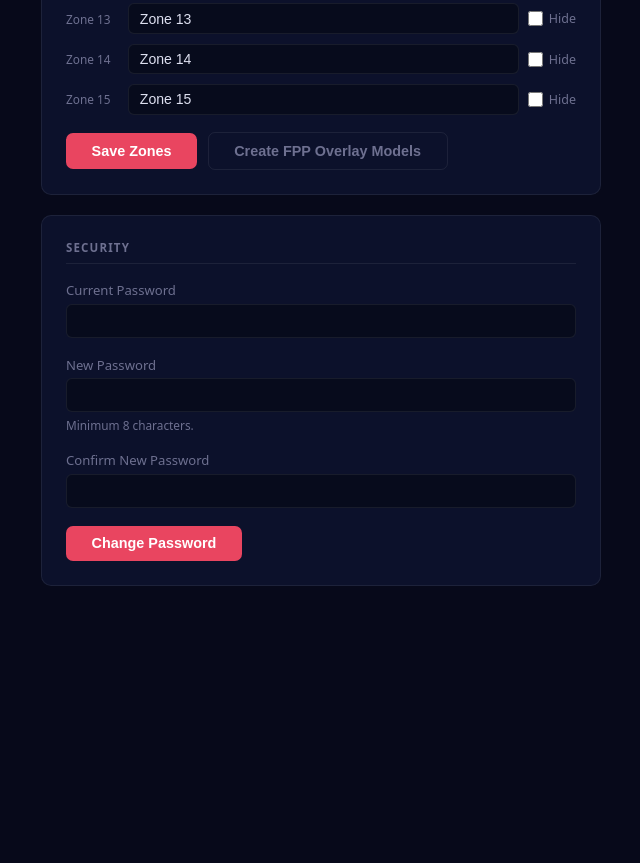
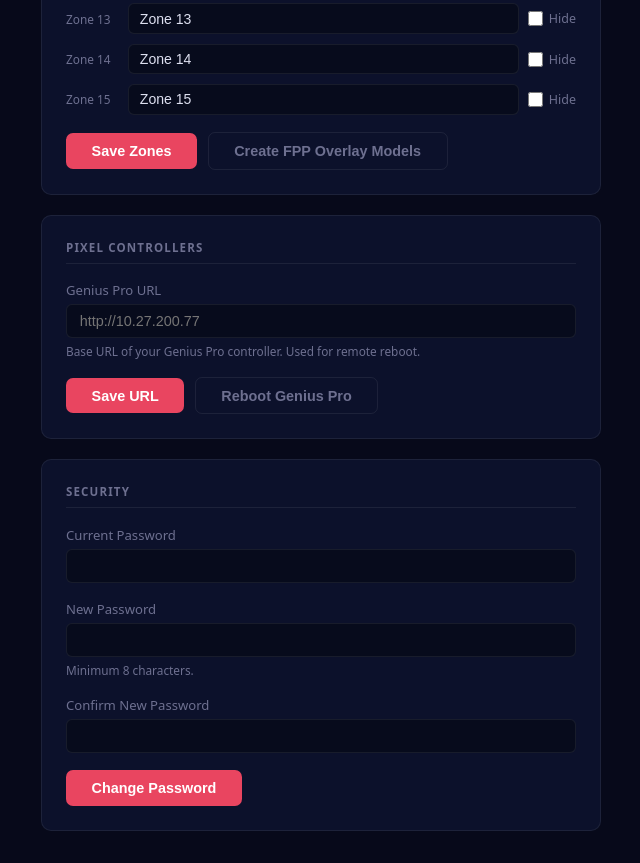
Before and after one commit to BLDSB/fpp-CustomUI, a Flask app: page /settings in a window 1280 px wide. Shown: the part 1891-2754 px from the top of the page, without its empty margins (97-737 px from the left). Before the commit the page ends 2477 px from the top, so only its background shows below. Run offline with Flask 3, Linux system fonts and the light colour scheme; the visitor is signed in with stand-in values (Sample User, id 1); data comes from the database, SQL or seed files in the repository.

Commit message:
Add Genius Pro reboot button to Settings page
Discovers the undocumented GET /api/reboot endpoint on the Genius Pro
pixel controller. Stores the controller URL as an app setting, proxies
the reboot call through Flask, and shows a confirmation modal before
sending the command.

Co-Authored-By: Claude Sonnet 4.6 <noreply@anthropic.com>

```diff
--- a/app/routes/settings.py
+++ b/app/routes/settings.py
@@ -12,7 +12,7 @@ from app.models import AppSetting, ColorButton, SavedColor, Scene, SceneZone, Zo
 
 settings_bp = Blueprint("settings", __name__)
 
-_ALLOWED_KEYS = {"bg_image_url", "logo_url", "site_name", "accent_color", "nav_color", "nav_link_color", "text_color"}
+_ALLOWED_KEYS = {"bg_image_url", "logo_url", "site_name", "accent_color", "nav_color", "nav_link_color", "text_color", "genius_pro_url"}
 _URL_RE    = re.compile(r"^https?://", re.IGNORECASE)
 _COLOR_RE  = re.compile(r"^#[0-9a-fA-F]{6}$")
 
@@ -193,6 +193,24 @@ def create_overlay_models():
     return jsonify({"ok": True})
 
 
+@settings_bp.post("/api/genius/reboot")
+@login_required
+def genius_reboot():
+    import requests as req
+    setting = db.session.get(AppSetting, "genius_pro_url")
+    base_url = (setting.value or "").rstrip("/") if setting else ""
+    if not base_url:
+        return jsonify({"error": "Genius Pro URL is not configured in Settings"}), 400
+    try:
+        resp = req.get(f"{base_url}/api/reboot", timeout=8)
+        data = resp.json()
+        if not data.get("success"):
+            return jsonify({"error": "Reboot command not acknowledged"}), 502
+    except Exception as exc:
+        return jsonify({"error": f"Could not reach Genius Pro: {exc}"}), 502
+    return jsonify({"ok": True})
+
+
 # ── Backup / Restore ──────────────────────────────────────────────────────────
 
 @settings_bp.get("/api/backup")
--- a/templates/settings.html
+++ b/templates/settings.html
@@ -332,6 +332,27 @@
         </div>
     </div>
 
+    <!-- Pixel Controllers -->
+    <div class="settings-card">
+        <h2>Pixel Controllers</h2>
+
+        <div class="form-field">
+            <label for="s-genius-url">Genius Pro URL</label>
+            <input type="text" id="s-genius-url"
+                   value="{{ (settings.get('genius_pro_url') or '') | e }}"
+                   placeholder="http://10.27.200.77">
+            <span class="hint">Base URL of your Genius Pro controller. Used for remote reboot.</span>
+        </div>
+
+        <div style="display:flex;gap:0.65rem;flex-wrap:wrap;align-items:center">
+            <button id="btn-save-genius-url" class="btn-save">Save URL</button>
+            <button id="btn-genius-reboot" type="button" class="btn-save"
+                    style="background:transparent;border:1px solid var(--border-dim);color:var(--text-dim)">
+                Reboot Genius Pro
+            </button>
+        </div>
+    </div>
+
     <!-- Security -->
     <div class="settings-card">
         <h2>Security</h2>
@@ -357,6 +378,24 @@
         </div>
     </div>
 
+</div>
+
+<!-- Genius Pro reboot confirmation modal -->
+<div class="modal-backdrop" id="modal-genius-reboot" role="dialog" aria-modal="true">
+    <div class="modal-box">
+        <h3>Reboot Genius Pro?</h3>
+        <p>
+            This will immediately reboot the Genius Pro controller at
+            <strong id="genius-reboot-url-display"></strong>.
+            It will be offline for about 15 seconds.
+        </p>
+        <div class="modal-actions">
+            <button type="button" class="btn-save"
+                    style="background:transparent;border:1px solid var(--border-dim);color:var(--text-dim)"
+                    id="btn-genius-modal-cancel">Cancel</button>
+            <button type="button" class="btn-save" id="btn-genius-modal-confirm">Reboot</button>
+        </div>
+    </div>
 </div>
 
 <!-- Create Overlay Models confirmation modal -->
@@ -441,6 +480,57 @@
     }
     wireUpload('btn-upload-logo', 's-logo-url', 'logo-preview', 'logo');
     wireUpload('btn-upload-bg',   's-bg-url',   'bg-preview',   'bg');
+
+    // ── Genius Pro ──────────────────────────────────────────────
+    document.getElementById('btn-save-genius-url').addEventListener('click', async () => {
+        const btn = document.getElementById('btn-save-genius-url');
+        btn.disabled = true;
+        try {
+            const res  = await fetch((window.APP_ROOT || '') + '/api/settings', {
+                method:  'POST',
+                headers: { 'Content-Type': 'application/json' },
+                body:    JSON.stringify({ genius_pro_url: document.getElementById('s-genius-url').value.trim() }),
+            });
+            const data = await res.json();
+            if (!res.ok) throw new Error(data.error || 'Save failed');
+            showToast('Genius Pro URL saved', 'success');
+        } catch (err) {
+            showToast('Error: ' + err.message, 'error');
+        } finally {
+            btn.disabled = false;
+        }
+    });
+
+    const geniusModal = document.getElementById('modal-genius-reboot');
+    document.getElementById('btn-genius-reboot').addEventListener('click', () => {
+        const url = document.getElementById('s-genius-url').value.trim();
+        if (!url) { showToast('Enter the Genius Pro URL first.', 'error'); return; }
+        document.getElementById('genius-reboot-url-display').textContent = url;
+        geniusModal.classList.add('open');
+    });
+    document.getElementById('btn-genius-modal-cancel').addEventListener('click', () => {
+        geniusModal.classList.remove('open');
+    });
+    geniusModal.addEventListener('click', e => {
+        if (e.target === geniusModal) geniusModal.classList.remove('open');
+    });
+    document.getElementById('btn-genius-modal-confirm').addEventListener('click', async () => {
+        const btn = document.getElementById('btn-genius-modal-confirm');
+        btn.disabled = true;
+        btn.textContent = 'Rebooting…';
+        try {
+            const res  = await fetch((window.APP_ROOT || '') + '/api/genius/reboot', { method: 'POST' });
+            const data = await res.json();
+            if (!res.ok) throw new Error(data.error || 'Reboot failed');
+            geniusModal.classList.remove('open');
+            showToast('Genius Pro is rebooting — it will be back in ~15 seconds.', 'success');
+        } catch (err) {
+            showToast('Error: ' + err.message, 'error');
+        } finally {
+            btn.disabled    = false;
+            btn.textContent = 'Reboot';
+        }
+    });
 
     // ── Create FPP Overlay Models modal ─────────────────────────
     const overlayModal   = document.getElementById('modal-overlay-models');
```
